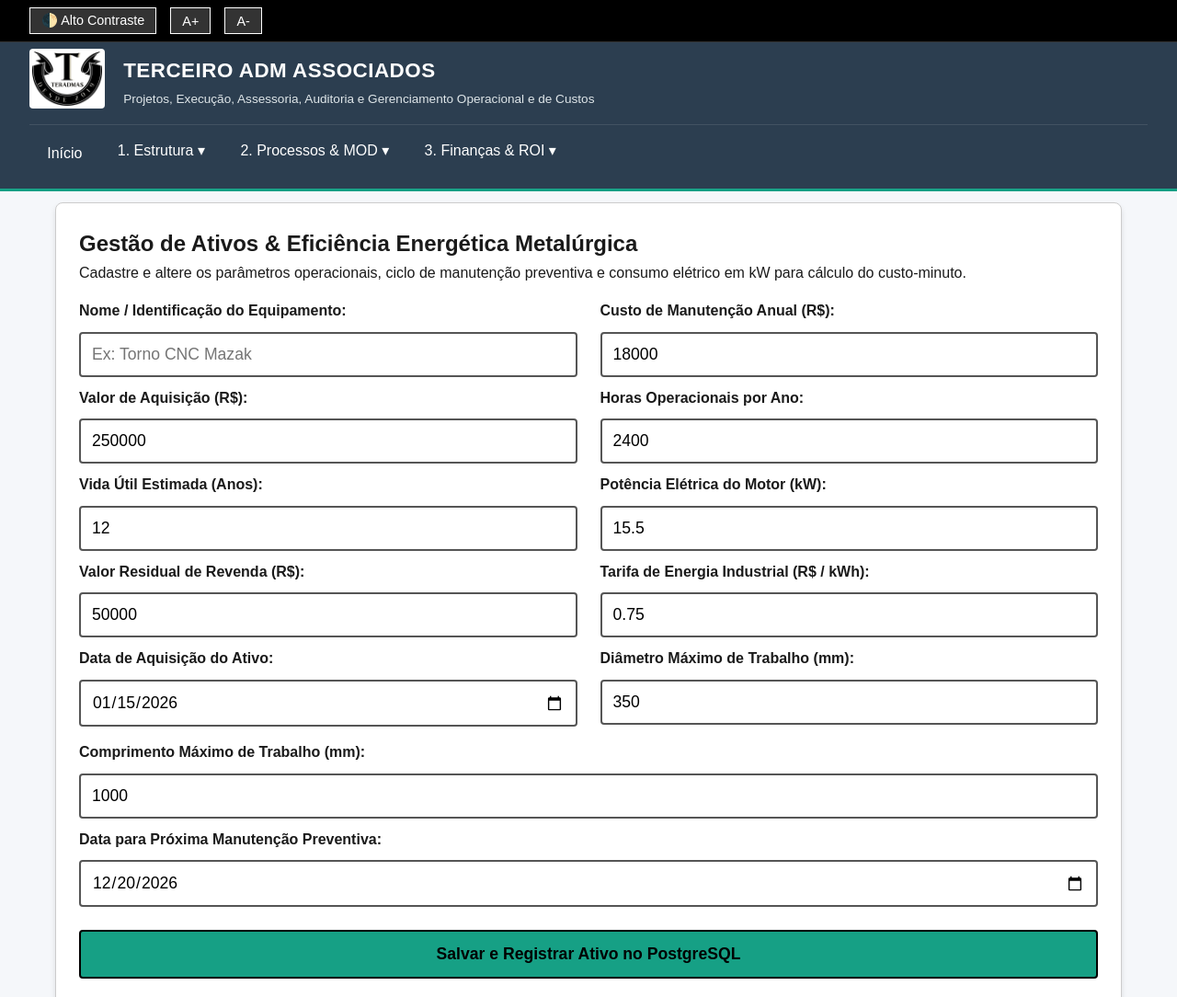
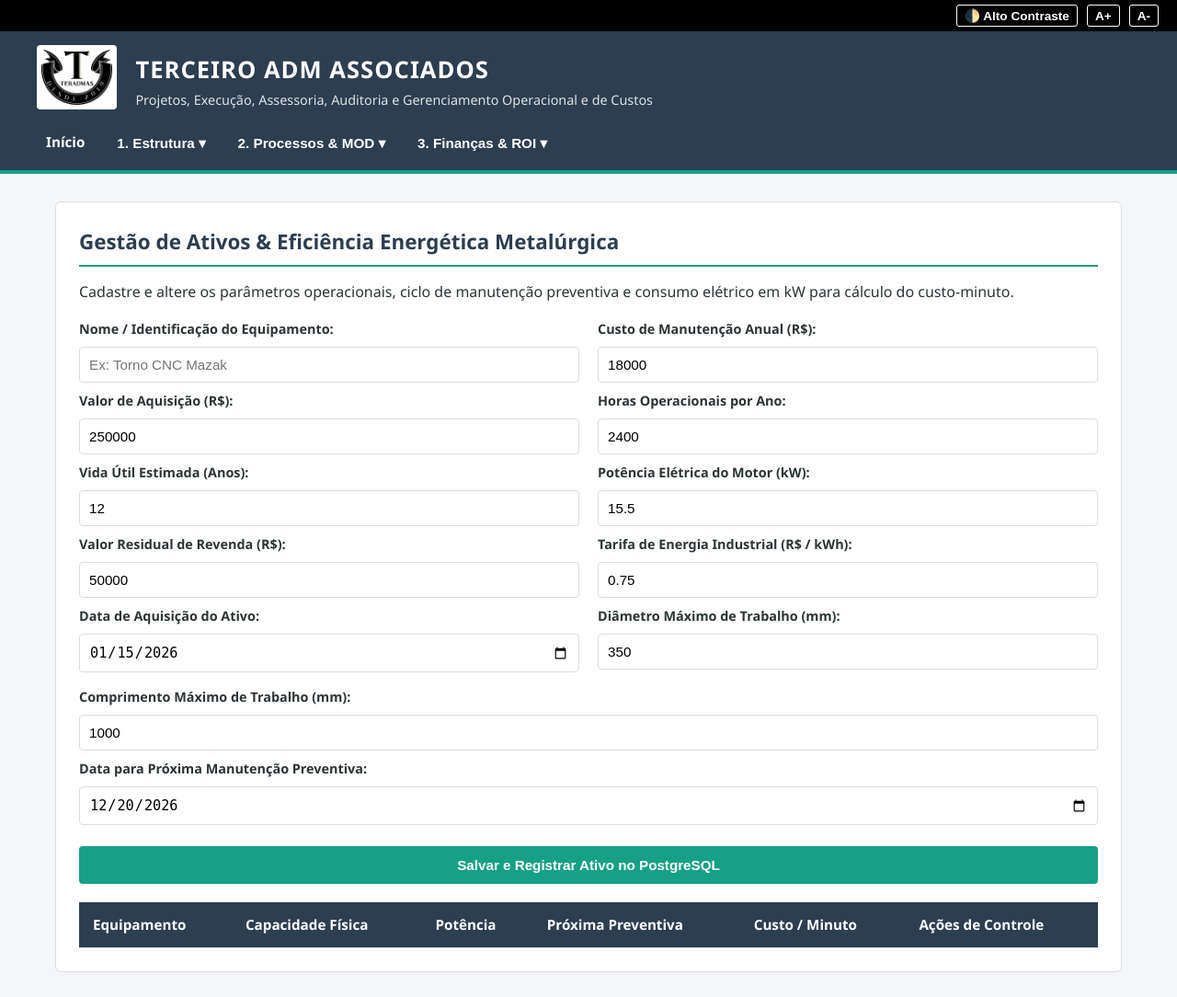
Before and after one commit to ProfRenatoPereira/admplan, a Flask app: page /maquinas in a window 1280 px wide. Shown: the top 1084 px of the page at 92% size. After the commit the page ends 1058 px from the top, so only its background shows below. Run offline with Flask 3, Linux system fonts and the light colour scheme; data that the repository does not hold is empty; some libraries are stand-ins or nearby versions.

Commit message:
Update style.css

```diff
--- a/static/css/style.css
+++ b/static/css/style.css
@@ -1,49 +1,40 @@
+/* ============================================================================
+   1. PALETA DE CORES CORPORATIVA, TIPOGRAFIA E VARIÁVEIS BASE
+   ============================================================================ */
 :root {
-    --primary: #2c3e50;
-    --accent: #16a085;
-    --bg: #f5f7fa;
-    --text: #1a1a1a;
-    --white: #ffffff;
-    --focus-outline: #2980b9;
+    --primary: #2c3e50;       /* Azul Corporativo Escuro */
+    --accent: #16a085;        /* Verde Industrial Teradmas */
+    --accent-warn: #e67e22;   /* Laranja Comercial PCP */
+    --danger: #c0392b;        /* Vermelho para Exclusões */
+    --bg-light: #f5f6fa;      /* Fundo da Área de Trabalho */
+    --text-dark: #2d3436;     /* Texto de Alta Leitura */
+    --surface: #ffffff;       /* Fundo de Cards e Painéis */
+    --border: #dcdde1;        /* Linhas e Divisores de Tabelas */
 }
 
-/* Modo de Alto Contraste (Acessibilidade WCAG) */
-.alto-contraste {
-    --primary: #000000;
-    --accent: #ffff00;
-    --bg: #121212;
-    --text: #ffffff;
-    --white: #000000;
-    --focus-outline: #ffff00;
-}
-
+/* Reset Técnico de Margens e Padding */
 * {
     margin: 0;
     padding: 0;
     box-sizing: border-box;
-    font-family: Arial, Helvetica, sans-serif; /* Fonte sem serifa de alta legibilidade */
-}
-
-/* Indicador de Foco Obrigatório para Navegação via Teclado */
-*:focus {
-    outline: 3px dashed var(--focus-outline);
-    outline-offset: 4px;
 }
 
 body {
-    background-color: var(--bg);
-    color: var(--text);
-    transition: background 0.2s, color 0.2s;
+    font-family: 'Segoe UI', Tahoma, Geneva, Verdana, sans-serif;
+    background-color: var(--bg-light);
+    color: var(--text-dark);
     line-height: 1.6;
+    font-size: 16px;
+    transition: background-color 0.3s, color 0.3s;
 }
 
-/* Links ocultos para leitores de tela (Pular Menu) */
+/* Links Invisíveis para Leitores de Tela (Acessibilidade) */
 .skip-links a {
     position: absolute;
     top: -100px;
     left: 0;
     background: var(--accent);
-    color: #000;
+    color: white;
     padding: 10px;
     z-index: 9999;
 }
@@ -51,277 +42,311 @@ body {
     top: 0;
 }
 
-/* Barra Superior de Acessibilidade */
+/* ============================================================================
+   2. BARRA DE FERRAMENTAS DE ACESSIBILIDADE & MODO ALTO CONTRASTE
+   ============================================================================ */
 .accessibility-bar {
-    background: #000000;
-    padding: 8px 2rem;
+    background-color: #000000;
+    padding: 5px 20px;
     display: flex;
-    gap: 15px;
-    position: fixed;
-    width: 100%;
-    top: 0;
-    z-index: 1001;
-    border-bottom: 1px solid #333;
-}
-.accessibility-bar button {
-    background: #333;
-    color: #fff;
-    border: 1px solid #fff;
-    padding: 5px 12px;
-    cursor: pointer;
-    font-size: 0.9rem;
+    justify-content: flex-end;
+    gap: 10px;
 }
 
-/* Navbar Institucional da Terceiro Adm Associados */
+.accessibility-bar button {
+    background: transparent;
+    border: 1px solid #ffffff;
+    color: #ffffff;
+    padding: 3px 8px;
+    cursor: pointer;
+    font-size: 0.85rem;
+    border-radius: 3px;
+}
+
+.accessibility-bar button:hover {
+    background-color: #ffffff;
+    color: #000000;
+}
+
+/* Inversão Completa de Paleta para Alto Contraste (Diretrizes WCAG / eMAG) */
+body.alto-contraste {
+    --bg-light: #000000;
+    --text-dark: #ffffff;
+    --surface: #121212;
+    --border: #ffffff;
+    --primary: #000000;
+    --accent: #ffff00;
+    --accent-warn: #ffff00;
+    --danger: #ff0000;
+}
+
+/* ============================================================================
+   3. CABEÇALHO CORPORATIVO INSTITUCIONAL & NAVBAR
+   ============================================================================ */
 .navbar-corporate {
     background-color: var(--primary);
     color: #ffffff;
-    position: fixed;
-    width: 100%;
-    top: 40px;
-    z-index: 1000;
-    border-bottom: 3px solid var(--accent);
-    padding: 0.8rem 2rem;
+    border-bottom: 4px solid var(--accent);
+    padding: 15px 20px;
 }
 
 .header-main-row {
     display: flex;
     align-items: center;
-    justify-content: space-between;
     gap: 20px;
-    width: 100%;
-}
-
-.logo-container {
-    flex-shrink: 0;
+    max-width: 1200px;
+    margin: 0 auto;
+    position: relative;
 }
 
 .brand-logo {
-    height: 65px;
+    max-height: 70px;
     width: auto;
-    object-fit: contain;
-    background: #ffffff;
-    padding: 3px;
+    background: #fff;
+    padding: 5px;
     border-radius: 4px;
 }
 
-.header-text-container {
-    flex-grow: 1;
-}
-
 .header-text-container h1 {
-    font-size: 1.4rem;
-    font-weight: 800;
-    letter-spacing: 0.5px;
-    color: #ffffff;
-    margin-bottom: 2px;
+    font-size: 1.6rem;
+    letter-spacing: 1px;
 }
 
 .header-text-container p {
-    font-size: 0.85rem;
-    font-weight: 400;
-    color: #dfe6e9;
+    font-size: 0.9rem;
+    opacity: 0.85;
 }
-/* Menu de Navegação e Dropdowns Cascata */
+
+/* Menu de Navegação por Links Puros */
 .nav-menu-corporate {
-    margin-top: 10px;
-    border-top: 1px solid rgba(255, 255, 255, 0.1);
-    padding-top: 5px;
+    max-width: 1200px;
+    margin: 15px auto 0 auto;
 }
 
 .nav-links {
+    list-style: none;
     display: flex;
-    list-style: none;
+    gap: 15px;
 }
 
-.nav-links button, .nav-links a {
+.nav-links a {
     color: #ffffff;
-    background: transparent;
-    border: none;
     text-decoration: none;
-    padding: 0.8rem 1.2rem;
-    display: block;
-    font-size: 1rem;
-    cursor: pointer;
+    font-weight: 600;
+    font-size: 0.95rem;
+    padding: 5px 10px;
+    border-radius: 3px;
+    transition: background-color 0.2s;
 }
 
+.nav-links a:hover {
+    background-color: var(--accent);
+}
+/* ============================================================================
+   4. DROPDOWNS EM CASCATA DA NAVBAR
+   ============================================================================ */
 .dropdown {
     position: relative;
 }
 
-.dropdown-menu {
-    position: absolute;
-    background-color: #000000;
-    list-style: none;
-    display: none;
-    min-width: 240px;
-    top: 100%;
-    box-shadow: 0 4px 8px rgba(0,0,0,0.3);
+.dropdown-toggle {
+    background: transparent;
+    border: none;
+    color: white;
+    font-weight: 600;
+    font-size: 0.95rem;
+    cursor: pointer;
+    padding: 5px 10px;
 }
 
-.dropdown-menu a {
-    color: #ffffff;
-    border-bottom: 1px solid #222;
+.dropdown-menu {
+    display: none;
+    position: absolute;
+    background-color: var(--primary);
+    top: 100%;
+    left: 0;
+    list-style: none;
+    min-width: 220px;
+    border: 1px solid var(--border);
+    box-shadow: 0 4px 6px rgba(0,0,0,0.1);
+    z-index: 1000;
 }
 
-.dropdown:hover .dropdown-menu, .dropdown.open .dropdown-menu {
+.dropdown-menu li a {
+    display: block;
+    padding: 10px;
+    border-radius: 0;
+}
+
+.dropdown:hover .dropdown-menu,
+.dropdown.open .dropdown-menu {
     display: block;
 }
 
-/* Menu Hamburger Mobile */
-.menu-toggle {
-    display: none;
-    flex-direction: column;
-    background: transparent;
-    border: none;
-    cursor: pointer;
-}
-
-.menu-toggle .bar {
-    height: 4px;
-    width: 30px;
-    background-color: #ffffff;
-    margin: 4px 0;
-}
-
-/* Estrutura do Layout de Conteúdo */
+/* ============================================================================
+   5. CONTÊINERES, FORMULÁRIOS E GRID DIDÁTICO
+   ============================================================================ */
 .container {
     max-width: 1200px;
-    margin: 200px auto 40px;
-    padding: 20px;
+    margin: 30px auto;
+    padding: 0 20px;
 }
 
 .card {
-    background: var(--white);
+    background-color: var(--surface);
+    border: 1px solid var(--border);
+    border-radius: 6px;
     padding: 25px;
-    border-radius: 8px;
+    box-shadow: 0 2px 4px rgba(0,0,0,0.02);
     margin-bottom: 25px;
-    box-shadow: 0 4px 6px rgba(0,0,0,0.1);
-    border: 1px solid #ccc;
+}
+
+.card h2 {
+    font-size: 1.4rem;
+    margin-bottom: 15px;
+    border-bottom: 2px solid var(--accent);
+    padding-bottom: 8px;
+    color: var(--primary);
 }
 
 .grid-form {
     display: grid;
-    grid-template-columns: 1fr 1fr;
-    gap: 25px;
+    grid-template-columns: repeat(auto-fit, minmax(300px, 1fr));
+    gap: 20px;
+    margin-top: 15px;
 }
 
 .form-group {
     display: flex;
     flex-direction: column;
-    gap: 10px;
-    margin-top: 15px;
+    gap: 8px;
 }
 
 .form-group label {
-    font-weight: bold;
-    font-size: 1rem;
+    font-weight: 600;
+    font-size: 0.9rem;
 }
 
-.form-group input, .form-group select, .inline-form input {
-    padding: 12px;
-    border: 2px solid #555;
+.form-group input,
+.form-group select {
+    padding: 10px;
+    border: 1px solid var(--border);
     border-radius: 4px;
-    font-size: 1.1rem;
-    color: #000000;
-    background: #ffffff;
+    font-size: 0.95rem;
+    outline: none;
+}
+
+.form-group input:focus,
+.form-group select:focus {
+    border-color: var(--accent);
 }
 
 .inline-form {
     display: flex;
-    gap: 15px;
-    margin: 20px 0;
+    gap: 10px;
     flex-wrap: wrap;
+    margin-bottom: 20px;
 }
 
 .inline-form input {
     flex: 1;
-    min-width: 180px;
+    min-width: 150px;
+    padding: 10px;
+    border: 1px solid var(--border);
+    border-radius: 4px;
 }
 
-.btn-primary {
-    background-color: var(--accent);
-    color: #000000;
-    padding: 14px;
-    border: 2px solid #000000;
-    border-radius: 4px;
-    font-size: 1.1rem;
-    font-weight: bold;
-    cursor: pointer;
-}
-
-.btn-primary:hover {
-    filter: brightness(1.2);
-}
-
-/* Tabelas Acessíveis de Engenharia */
+/* ============================================================================
+   6. TABELAS DE DADOS DINÂMICAS & BADGES DO PCP
+   ============================================================================ */
 .data-table {
     width: 100%;
     border-collapse: collapse;
     margin-top: 20px;
-    background: var(--white);
+    font-size: 0.95rem;
 }
 
-.data-table th, .data-table td {
-    padding: 14px;
+.data-table th,
+.data-table td {
+    padding: 12px 15px;
     text-align: left;
-    border: 1px solid #777;
+    border-bottom: 1px solid var(--border);
 }
 
 .data-table th {
     background-color: var(--primary);
     color: #ffffff;
+    font-weight: 600;
 }
 
-/* Caixas de Resultados Operacionais */
-.total-box {
-    margin-top: 20px;
-    text-align: right;
-    font-size: 1.2rem;
-    background: #e8f8f5;
-    padding: 15px;
-    border-left: 5px solid var(--accent);
-    color: #000000;
+.data-table tr:hover {
+    background-color: rgba(22, 160, 133, 0.04);
 }
 
-.result-box {
-    margin-top: 15px;
-    padding: 15px;
-    background-color: #fcf3cf;
-    border-left: 5px solid #f39c12;
-    color: #000000;
-    font-size: 1.1rem;
+.badge-pcp {
+    background-color: var(--accent-warn);
+    color: white;
+    padding: 3px 8px;
+    border-radius: 12px;
+    font-size: 0.85rem;
+    font-weight: bold;
 }
 
-/* Design Responsivo Mobile */
+.total-box, .result-box {
+    background-color: #ebf5fb;
+    border-left: 5px solid #2980b9;
+    padding: 15px;
+    margin-top: 20px;
+    border-radius: 0 4px 4px 0;
+}
+
+/* ============================================================================
+   7. BOTÕES PEDAGÓGICOS PADRONIZADOS (SALVAR, ALTERAR, DELETAR)
+   ============================================================================ */
+button {
+    font-weight: 600;
+    border: none;
+    border-radius: 4px;
+    cursor: pointer;
+    transition: opacity 0.2s;
+}
+
+button:hover {
+    opacity: 0.9;
+}
+
+.btn-primary {
+    background-color: var(--accent);
+    color: white;
+    padding: 12px 20px;
+    font-size: 0.95rem;
+}
+
+.btn-alt {
+    background-color: #3498db;
+    color: white;
+    padding: 5px 10px;
+    font-size: 0.85rem;
+    margin-right: 5px;
+}
+
+.btn-del {
+    background-color: var(--danger);
+    color: white;
+    padding: 5px 10px;
+    font-size: 0.85rem;
+}
+
+/* Responsividade Básica para Menu Toggle Celular */
+.menu-toggle {
+    display: none;
+    background: transparent;
+    flex-direction: column;
+    gap: 4px;
+}
+
 @media (max-width: 768px) {
-    .menu-toggle {
-        display: flex;
-    }
-    .nav-menu-corporate {
-        display: none;
-    }
-    .nav-menu-corporate.active {
-        display: block;
-        background: #000000;
-    }
-    .nav-links {
-        flex-direction: column;
-    }
-    .dropdown-menu {
-        position: relative;
-        width: 100%;
-    }
-    .grid-form {
-        grid-template-columns: 1fr;
-    }
-    .header-text-container h1 {
-        font-size: 1.1rem;
-    }
-    .header-text-container p {
-        font-size: 0.75rem;
-    }
-    .container {
-        margin-top: 240px;
-    }
+    .nav-links { display: none; flex-direction: column; }
+    .nav-menu-corporate.active .nav-links { display: flex; }
+    .menu-toggle { display: flex; }
 }
```
